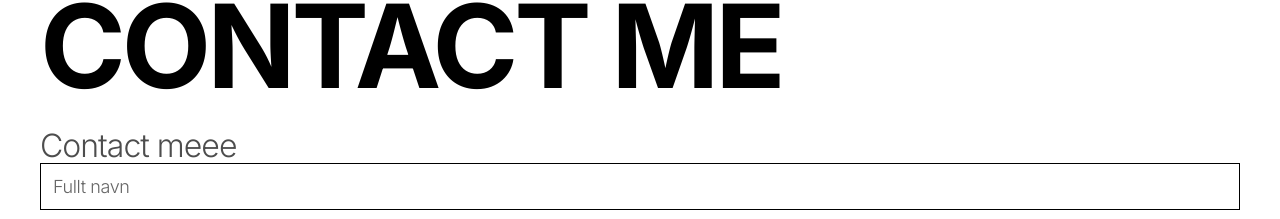
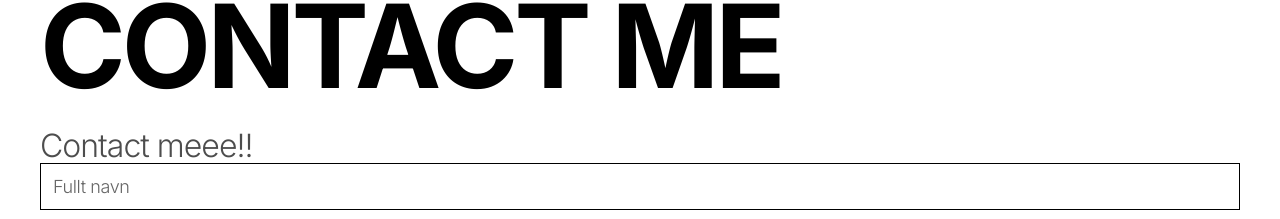
Before and after one commit to AkselHSkaar/Portfolio-website, a Next.js app: page /contact in a window 1280 px wide. Shown: the part 140-359 px from the top of the page. Built offline with nearby package versions, Linux system fonts and the light colour scheme; no server answers.

Commit message:
dep test

```diff
--- a/src/app/contact/page.tsx
+++ b/src/app/contact/page.tsx
@@ -5,7 +5,7 @@ import ContactForm from './_components/ContactForm'
 const page = () => {
   return (
     <Container>
-      <PageHero title='CONTACT ME' text='Contact meee' />
+      <PageHero title='CONTACT ME' text='Contact meee!!' />
       <main>
         <ContactForm />
       </main>
```
